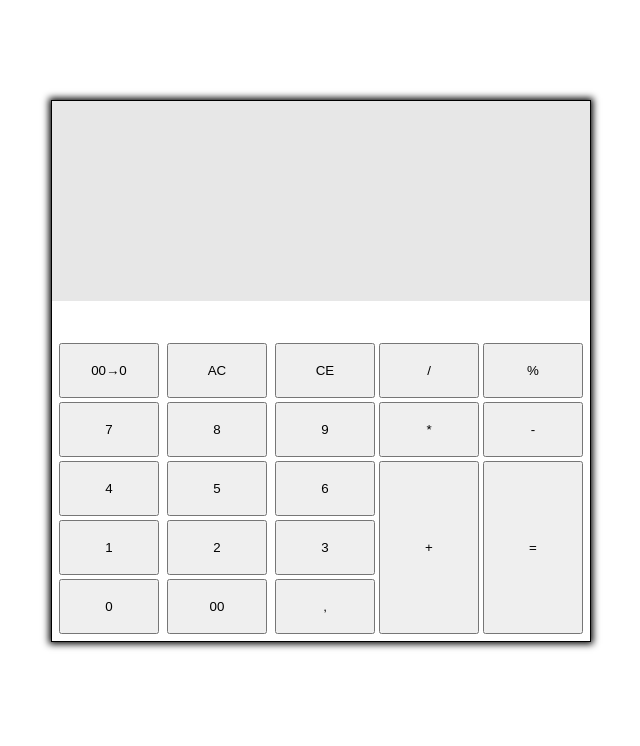
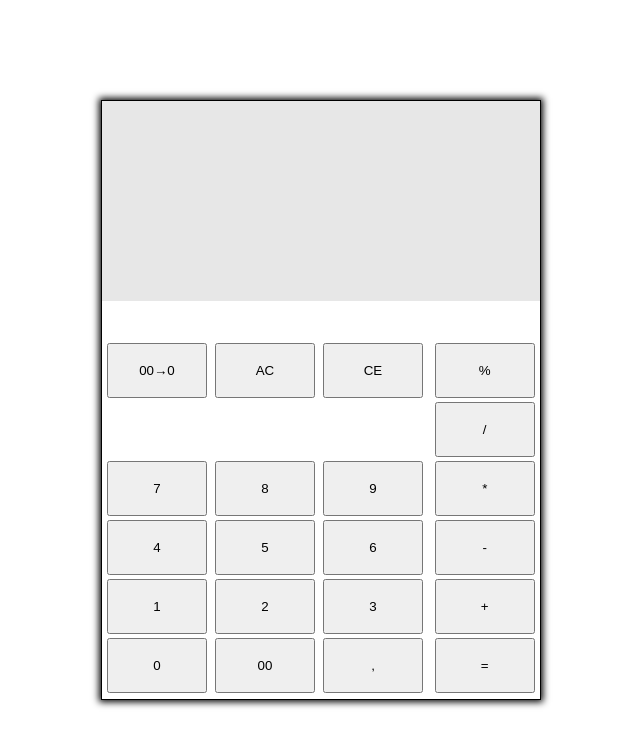
Before and after one commit to KOVSEG/simple-calc, a plain HTML site: page index.html in a window 1280 px wide. Shown: the whole page, without its empty margins (319-959 px from the left). Drawn offline with Linux system fonts and the light colour scheme.

Commit message:
changed css position of btns and html blocks with btns

```diff
--- a/index.html
+++ b/index.html
@@ -16,11 +16,12 @@
             <div class="numsondisplay"></div>
           </div>
         </div>
+
         <div class="someblock"></div>
+
         <div class="buttons">
-
-          <div class="btns__block1">
-            <div class="fit">
+          <div class="btnblock">
+            <div class="fix">
               <button class="btn deletenum">00&#x2192;0</button>
               <button class="btn allclean">AC</button>
               <button class="btn cleanentry">CE</button>
@@ -40,18 +41,18 @@
               <button class="btn number__doublzero">00</button>
               <button class="btn number__dot">,</button>
             </div>
-          </div>
+          </div> <!--/btnblock-->
 
           <div class="operators">
             <div class="operate">
+              <button class="btn percent">%</button>
               <button class="btn delete">/</button>
               <button class="btn multiply">*</button>
-              <button class="btn plus">+</button>
             </div>
 
             <div class="operate">
-              <button class="btn percent">%</button>
               <button class="btn minus">-</button>
+              <button class="btn plus">+</button>
               <button class="btn equal">=</button>
             </div>
           </div> <!-- /operators -->
@@ -59,6 +60,9 @@
         </div> <!-- /buttons -->
       </div> <!-- /calculator -->
     </div> <!-- /content -->
+
+
+
     <script src="./script.js"></script>
   </body>
 </html>
--- a/styles.css
+++ b/styles.css
@@ -7,8 +7,8 @@
 }
 
 .calculator {
-  width: 540px;
-  height: 542px;
+  width: 440px;
+  height: 600px;
   border: 1px solid black;
   margin: 0 auto;
   box-shadow: 0px 0px 7px 2px black;
@@ -21,26 +21,25 @@
   margin-bottom: 40px;
 }
 
-.buttons {
-  margin: 5px;
-  display: flex;
-}
-
 .btn {
   width: 100px;
   height: 55px;
   margin: 2px;
 }
 
-.operators {
+.buttons {
   display: flex;
-  align-items: flex-end;
+  flex-direction: row;
+  margin: 3px;
 }
 
-/* Increase height of btn's = and +  */
-.plus {
-  height: 173px;
+.btnblock {
+  display: flex;
+  flex-direction: column;
+  justify-content:space-between;
+  width: 330px;
 }
-.equal {
-  height: 173px;
+
+.operators {
+  width: 105px;
 }
```
